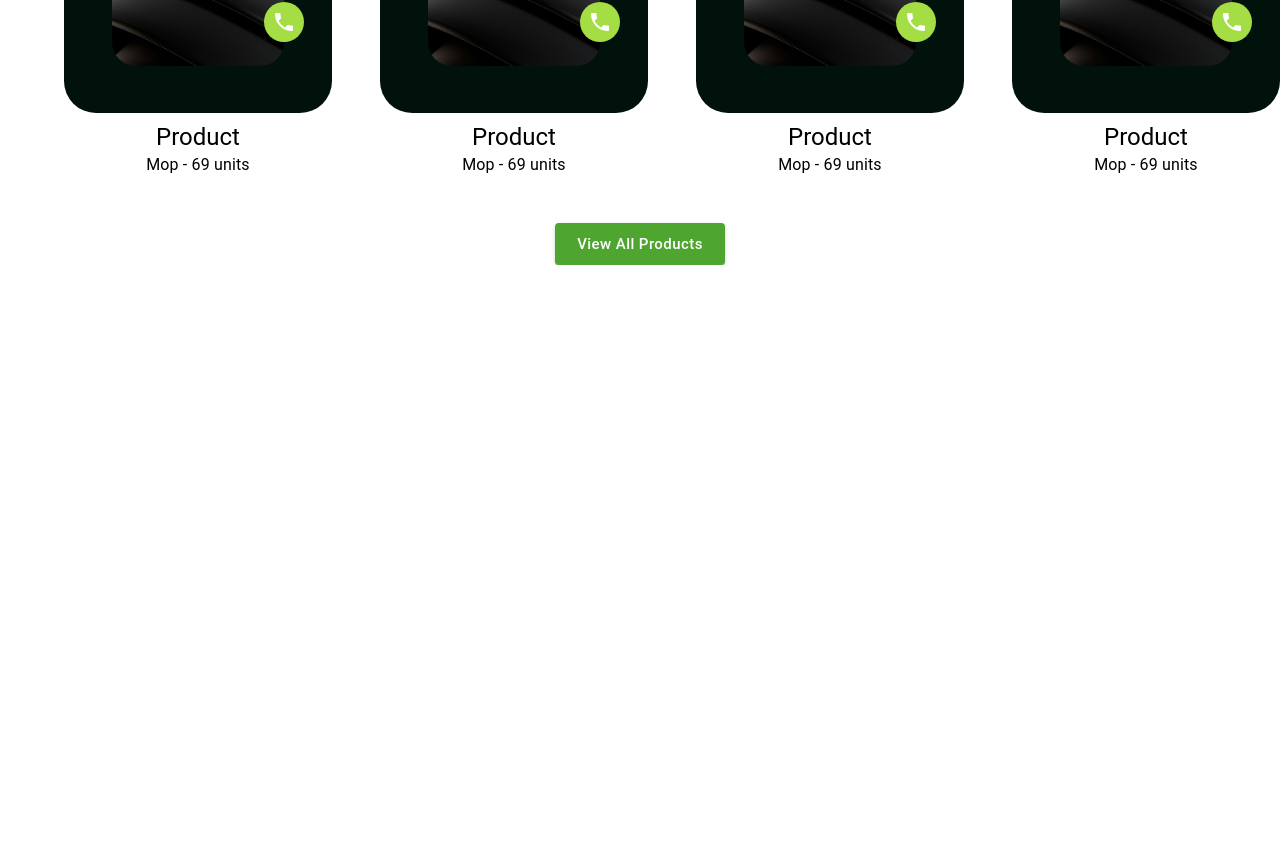
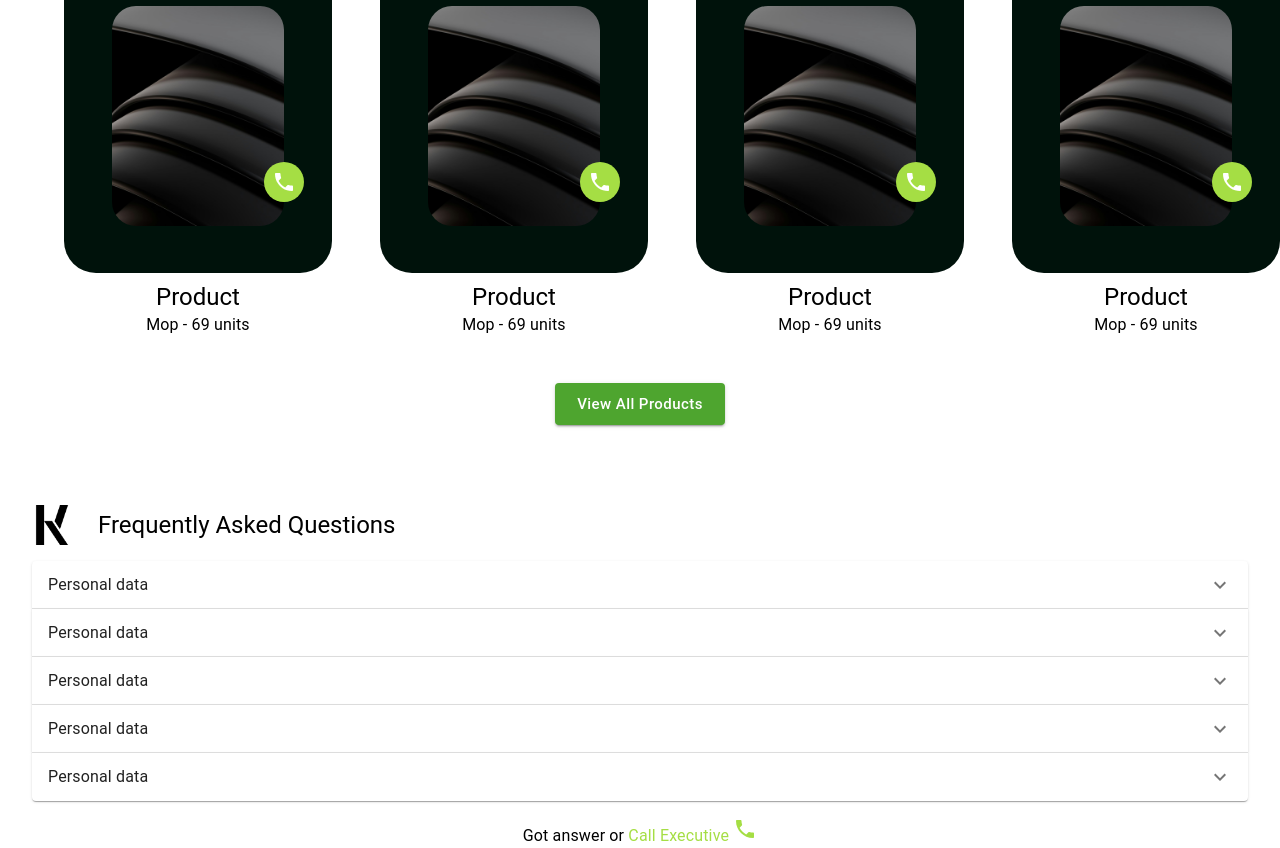
Before and after one commit to iammrverma/kapoorIndustry, a React (Vite) app: page / in a window 1280 px wide. Shown: the part 1580-2428 px from the top of the page. Before the commit the page ends 1845 px from the top, so only its background shows below. Built offline with nearby package versions, Linux system fonts and the light colour scheme.

Commit message:
introducing Faq.jsx, adding hideName condition to Brand and typo in MyModal

```diff
--- /dev/null
+++ b/src/components/Faq.jsx
@@ -0,0 +1,101 @@
+import Accordion from "@mui/material/Accordion";
+import AccordionDetails from "@mui/material/AccordionDetails";
+import AccordionSummary from "@mui/material/AccordionSummary";
+import Typography from "@mui/material/Typography";
+import ExpandMoreIcon from "@mui/icons-material/ExpandMore";
+import Brand from "./Navbar/Brand";
+import { Link } from "react-router-dom";
+import PhoneIcon from "@mui/icons-material/Phone";
+import { useState } from "react";
+import { useMediaQuery } from "@mui/material";
+import { useModal } from "./MyModal";
+
+const faq = [
+  {
+    q: "Personal data",
+    a: "Nunc vitae orci ultricies, auctor nunc in, volutpat nisl. Integer sit amet egestas eros, vitae egestas augue. Duis vel est augue.",
+  },
+  {
+    q: "Personal data",
+    a: "Nunc vitae orci ultricies, auctor nunc in, volutpat nisl. Integer sit amet egestas eros, vitae egestas augue. Duis vel est augue.",
+  },
+  {
+    q: "Personal data",
+    a: "Nunc vitae orci ultricies, auctor nunc in, volutpat nisl. Integer sit amet egestas eros, vitae egestas augue. Duis vel est augue.",
+  },
+  {
+    q: "Personal data",
+    a: "Nunc vitae orci ultricies, auctor nunc in, volutpat nisl. Integer sit amet egestas eros, vitae egestas augue. Duis vel est augue.",
+  },
+  {
+    q: "Personal data",
+    a: "Nunc vitae orci ultricies, auctor nunc in, volutpat nisl. Integer sit amet egestas eros, vitae egestas augue. Duis vel est augue.",
+  },
+];
+const Faq = () => {
+  const [expanded, setExpanded] = useState(false);
+  const isLargeScreen = useMediaQuery("(min-width:768px)");
+  const { openModal } = useModal();
+  const handleChange = (panel) => (event, isExpanded) => {
+    setExpanded(isExpanded ? panel : false);
+  };
+
+  return (
+    <div
+      style={{
+        display: "flex",
+        flexDirection: "column",
+        gap: "1rem",
+        padding: "0 2rem",
+      }}
+    >
+      <div
+        style={{
+          display: "flex",
+          gap: "1rem",
+          alignItems: "center",
+        }}
+      >
+        <Brand hideName={true} />
+        <Typography variant="h5">
+          {isLargeScreen ? "Frequently Asked Questions" : "FAQs"}
+        </Typography>
+      </div>
+
+      <div>
+        {faq?.map((faq, index) => (
+          <Accordion
+            key={index}
+            expanded={expanded === `panel${index}`}
+            onChange={handleChange(`panel${index}`)}
+          >
+            <AccordionSummary
+              expandIcon={<ExpandMoreIcon />}
+              aria-controls={`panel${index}bh-content`}
+              id={`panel${index}bh-header`}
+            >
+              <Typography sx={{ width: "33%", flexShrink: 0 }}>
+                {faq.q}
+              </Typography>
+            </AccordionSummary>
+            <AccordionDetails>
+              <Typography>{faq.a}</Typography>
+            </AccordionDetails>
+          </Accordion>
+        ))}
+      </div>
+      <div
+        style={{ display: "flex", justifyContent: "center" }}
+      >
+        <Typography align="center">
+          Got answer or{" "}
+          <Link role="button" style={{ color: "var(--primary-bg-color)" }} onClick={()=>openModal("query")}>
+            Call Executive <PhoneIcon />
+          </Link>
+        </Typography>
+      </div>
+    </div>
+  );
+};
+
+export default Faq;
--- a/src/components/Home.jsx
+++ b/src/components/Home.jsx
@@ -2,14 +2,16 @@ import React from "react";
 import ProductSection from "./ProductSection";
 import Hero from "./Hero";
 import WhyUs from "./WhyUs";
+import Faq from "./Faq";
 
 const Home = () => {
   return (
-    <>
+    <div style={{display:"flex", flexDirection:"column", gap:"5rem"}}>
       <Hero />
       <WhyUs />
       <ProductSection />
-    </>
+      <Faq/>
+    </div>
   );
 };
 
--- a/src/components/MyModal.jsx
+++ b/src/components/MyModal.jsx
@@ -30,8 +30,8 @@ const MyModal = () => {
   const title = variant === "query" ? "Have issues!" : "Place Order Now !";
   const content =
     variant === "query"
-      ? "Dial or click the above Number to Ask your Query to our executive"
-      : "Dial or click the above number to Book your order with our executive";
+    ? "Dial or click the Number above to Ask your Query to our executive"
+    : "Dial or click the number above to Book your order with our executive";
 
   return (
     <Modal open={!!variant} onClose={closeModal}>
--- a/src/components/Navbar/Brand.jsx
+++ b/src/components/Navbar/Brand.jsx
@@ -3,7 +3,7 @@ import Typography from "@mui/material/Typography";
 import Logo from "../../assets/logo.png";
 import { useNavigate } from "react-router-dom";
 
-const Brand = () => {
+const Brand = ({ hideName }) => {
   const navigate = useNavigate();
   return (
     <div className="navbar-brand">
@@ -15,9 +15,11 @@ const Brand = () => {
           navigate("/");
         }}
       />
-      <Typography variant="h6" className="navbar-brand-name">
-        Kapoor Industry
-      </Typography>
+      {!hideName && (
+        <Typography variant="h6" className="navbar-brand-name">
+          Kapoor Industry
+        </Typography>
+      )}
     </div>
   );
 };
```
